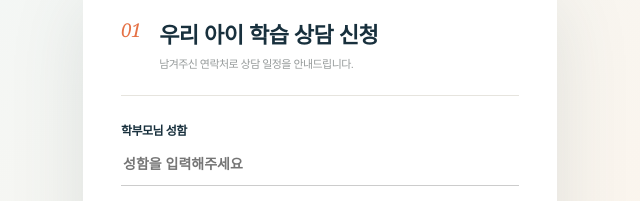
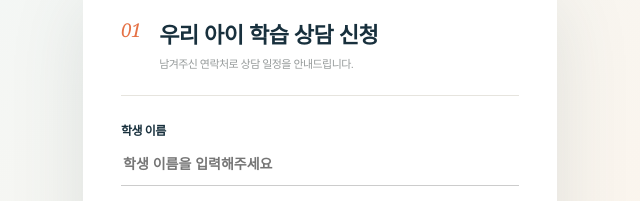
Before and after one commit to ebbenke/landing-page, a plain HTML site: page index.html in a window 1280 px wide. Shown: the part 6500-6701 px from the top of the page, 621-1261 px from the left. Drawn offline with Linux system fonts and the light colour scheme.

Commit message:
Use student name in consultation form

```diff
--- a/index.html
+++ b/index.html
@@ -178,9 +178,10 @@
       </div>
       <form class="consult-form reveal" id="consultForm" name="parent-consultation" method="POST" action="/" data-netlify="true" netlify-honeypot="bot-field">
         <input type="hidden" name="form-name" value="parent-consultation" />
+        <input type="hidden" name="subject" data-remove-prefix value="아임샘 메타수학 새 상담 신청 (%{submissionId})" />
         <p class="bot-field" aria-hidden="true"><label>작성하지 마세요 <input name="bot-field" tabindex="-1" autocomplete="off" /></label></p>
         <div class="form-header"><span>01</span><div><h3>우리 아이 학습 상담 신청</h3><p>남겨주신 연락처로 상담 일정을 안내드립니다.</p></div></div>
-        <label>학부모님 성함<input name="parentName" type="text" placeholder="성함을 입력해주세요" required /></label>
+        <label>학생 이름<input name="studentName" type="text" placeholder="학생 이름을 입력해주세요" required /></label>
         <label>연락처<input name="phone" type="tel" placeholder="010-0000-0000" required /></label>
         <fieldset><legend>자녀 학년</legend><div class="chip-group"><label><input type="radio" name="grade" value="초등 저학년" required><span>초등 1–3</span></label><label><input type="radio" name="grade" value="초등 고학년"><span>초등 4–6</span></label><label><input type="radio" name="grade" value="중학생"><span>중학생</span></label></div></fieldset>
         <label>가장 큰 고민<select name="concern" required><option value="">선택해주세요</option><option>같은 유형을 반복해서 틀려요</option><option>열심히 하지만 점수가 오르지 않아요</option><option>수학 자신감이 많이 낮아졌어요</option><option>선행과 복습의 우선순위가 고민이에요</option><option>첫 수학학원 선택이 고민이에요</option></select></label>
```
